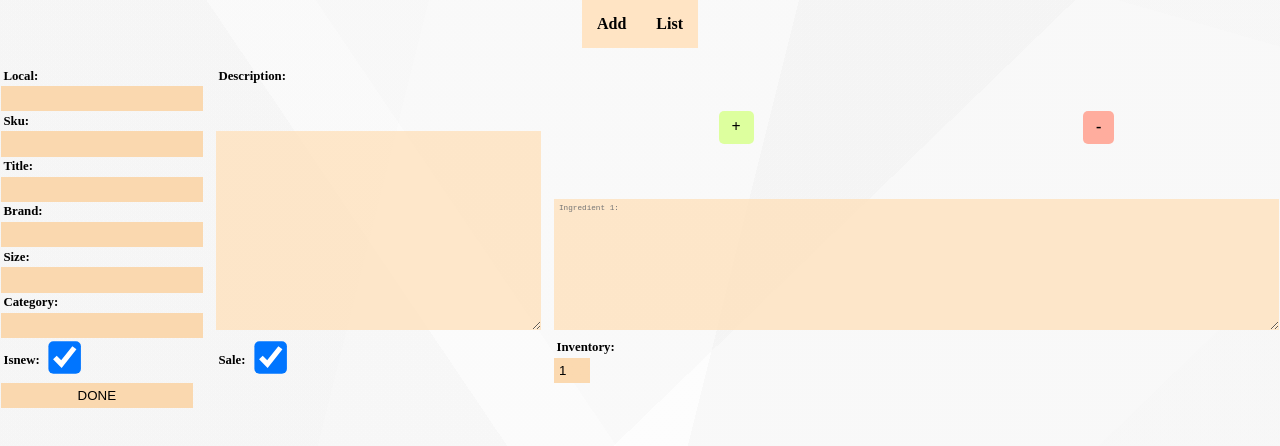
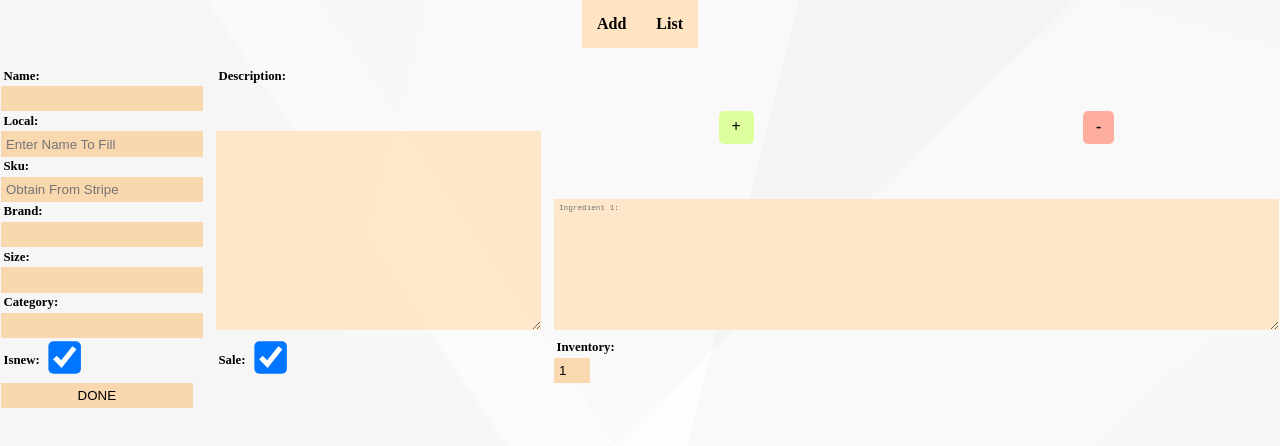
Before and after one commit to Hex-Zero/mi-api, a React (Create React App) app: page /product in a window 1280 px wide. Shown: the top 446 px of the page. Built offline with nearby package versions, Linux system fonts and the light colour scheme.

Commit message:
fix the fields

```diff
--- a/src/components/product.component.js
+++ b/src/components/product.component.js
@@ -72,8 +72,19 @@ export default class AddProduct extends Component {
   }
 
   onChangeTitle(e) {
+    console.log(
+      this.state.title
+        .replace(/-/g, "")
+        .replace(/\s/g, "-")
+        .toLowerCase()
+    );
+
     this.setState({
-      title: e.target.value
+      title: e.target.value,
+      local: e.target.value
+        .replace(/-/g, "")
+        .replace(/\s/g, "-")
+        .toLowerCase()
     });
   }
 
@@ -125,7 +136,7 @@ export default class AddProduct extends Component {
 
   onChangeCategory(e) {
     this.setState({
-      category: e.target.value
+      category: e.target.value.replace(/\s/g, "-").toLowerCase()
     });
   }
   handleAddIngredients() {
@@ -200,27 +211,7 @@ export default class AddProduct extends Component {
         <form onSubmit={this.onSubmit}>
           <div className="frist-group">
             <div className="form-group">
-              <label htmlFor="local">Local: </label>
-              <input
-                id="local"
-                type="text"
-                required
-                value={this.state.local}
-                onChange={this.onChangeLocal}
-              />
-            </div>
-            <div className="form-group">
-              <label htmlFor="sku">Sku: </label>
-              <input
-                id="sku"
-                type="text"
-                required
-                value={this.state.sku}
-                onChange={this.onChangeSku}
-              />
-            </div>
-            <div className="form-group">
-              <label htmlFor="title">Title: </label>
+              <label htmlFor="title">Name: </label>
               <input
                 id="title"
                 type="text"
@@ -229,6 +220,28 @@ export default class AddProduct extends Component {
                 onChange={this.onChangeTitle}
               />
             </div>
+            <div className="form-group">
+              <label htmlFor="local">Local: </label>
+              <input
+                placeholder="Enter Name To Fill"
+                id="local"
+                type="text"
+                required
+                value={this.state.local}
+              />
+            </div>
+            <div className="form-group">
+              <label htmlFor="sku">Sku: </label>
+              <input
+                placeholder="Obtain From Stripe"
+                id="sku"
+                type="text"
+                required
+                value={this.state.sku}
+                onChange={this.onChangeSku}
+              />
+            </div>
+
             <div className="form-group">
               <label htmlFor="brand">Brand: </label>
               <input
@@ -241,13 +254,7 @@ export default class AddProduct extends Component {
             </div>
             <div className="form-group">
               <label htmlFor="size">Size: </label>
-              <input
-                id="size"
-                type="text"
-                required
-                value={this.state.size}
-                onChange={this.onChangeSize}
-              />
+              <input id="size" type="text" required value={this.state.size} />
             </div>
             <div className="form-group">
               <label htmlFor="category">Category: </label>
```
